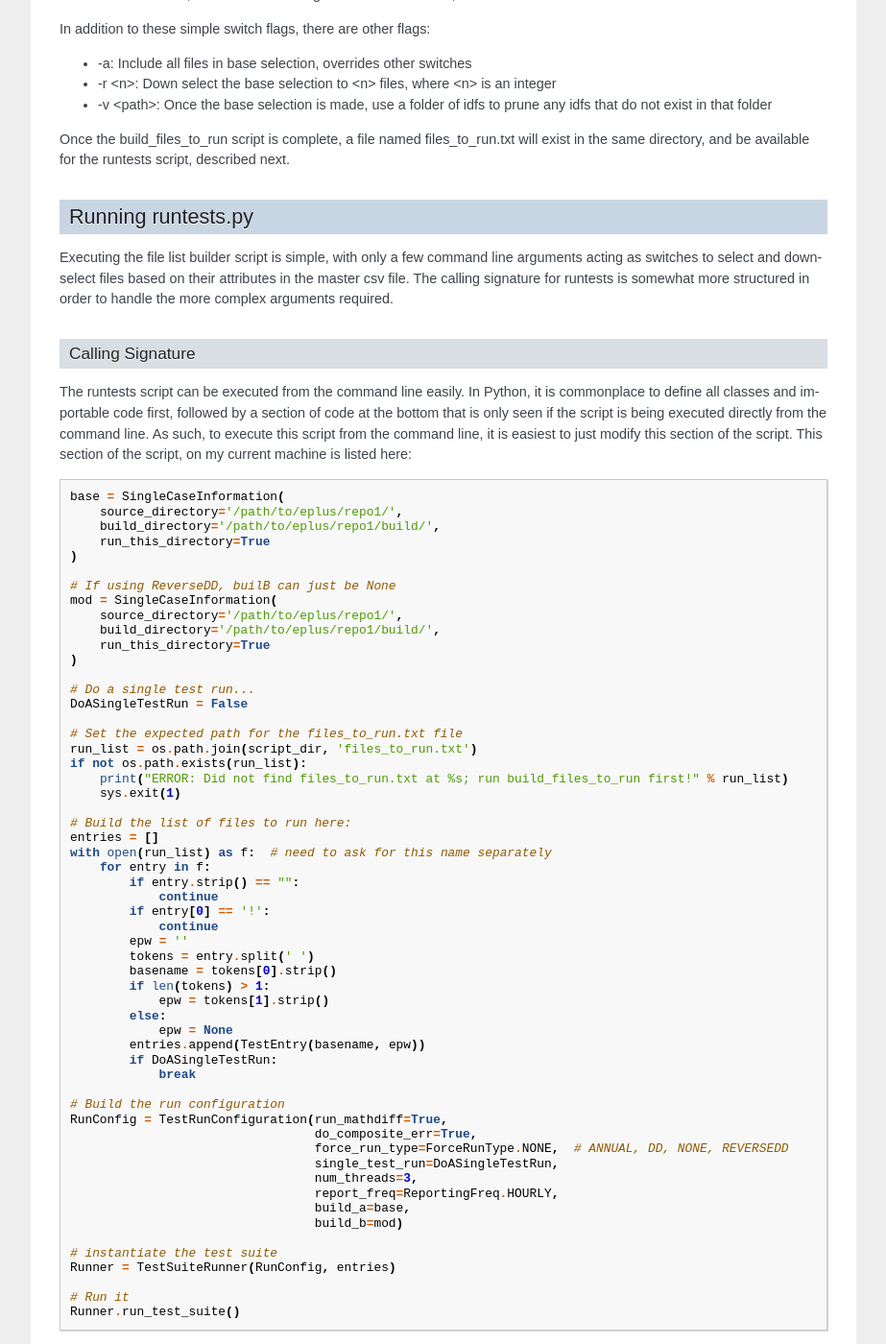
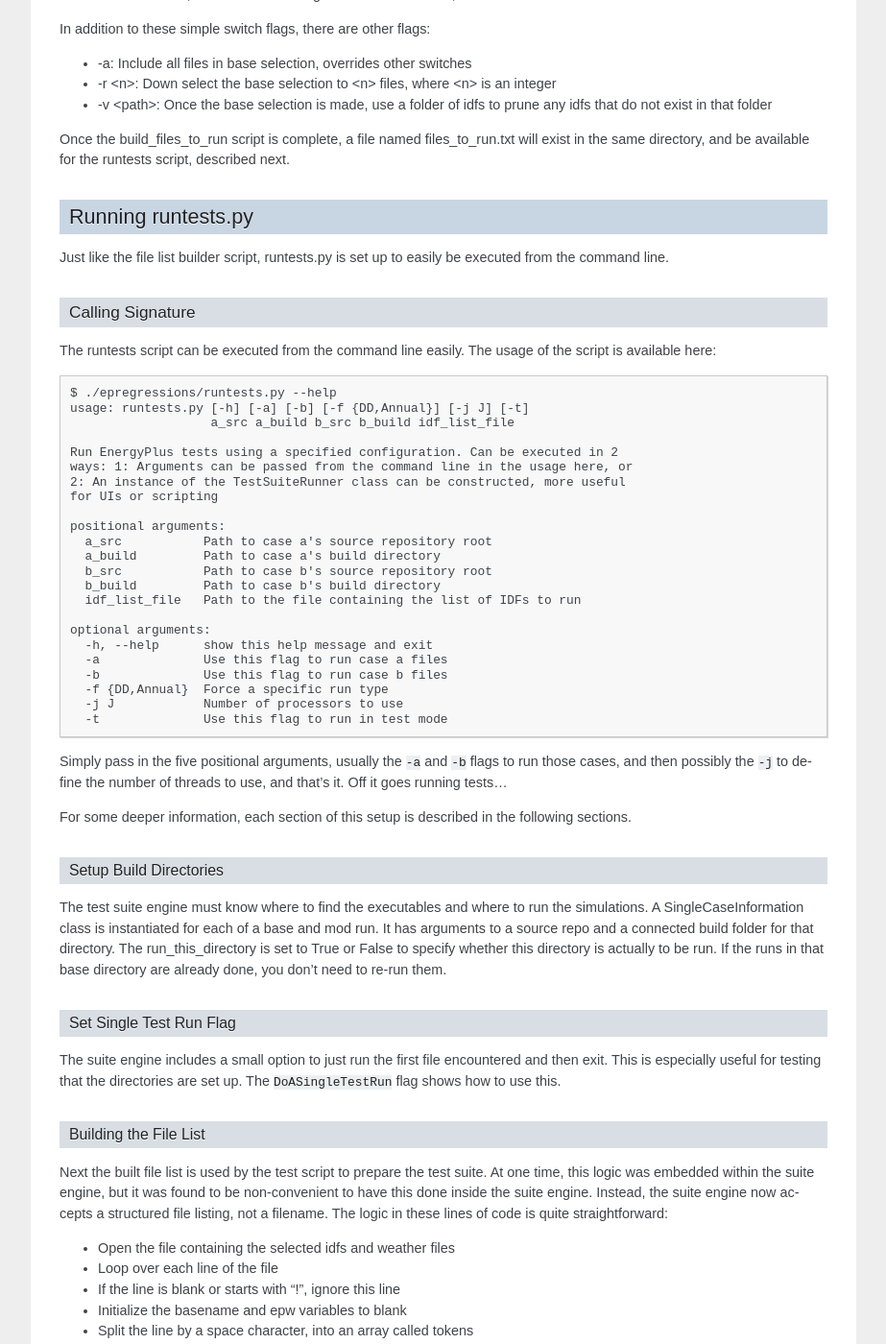
Before and after one commit to NREL/EnergyPlusRegressionTool, a Sphinx documentation site: the page built from docs/run_cli.rst, in a window 1280 px wide and 1400 px high, scrolled down 1629 px. Shown: the whole window at 96% size, without its empty margins (198-1121 px from the left). Built offline with Sphinx 7.4.7, drawn with Linux system fonts in a browser that asks for light colours; some of the changed text lies outside the part shown.

Commit message:
Added nice CLI for runtests; updated documentation

```diff
--- a/docs/run_cli.rst
+++ b/docs/run_cli.rst
@@ -97,84 +97,48 @@ for the runtests script, described next.
 Running runtests.py
 -------------------
 
-Executing the file list builder script is simple, with only a few
-command line arguments acting as switches to select and down-select
-files based on their attributes in the master csv file. The calling
-signature for runtests is somewhat more structured in order to handle
-the more complex arguments required.
+Just like the file list builder script, runtests.py is set up to easily be executed
+from the command line.
 
 Calling Signature
 ~~~~~~~~~~~~~~~~~
 
-The runtests script can be executed from the command line easily. In
-Python, it is commonplace to define all classes and importable code
-first, followed by a section of code at the bottom that is only seen if
-the script is being executed directly from the command line. As such, to
-execute this script from the command line, it is easiest to just modify
-this section of the script. This section of the script, on my current
-machine is listed here:
+The runtests script can be executed from the command line easily. The
+usage of the script is available here:
 
 ::
 
-    base = SingleCaseInformation(
-        source_directory='/path/to/eplus/repo1/',
-        build_directory='/path/to/eplus/repo1/build/',
-        run_this_directory=True
-    )
+    $ ./epregressions/runtests.py --help
+    usage: runtests.py [-h] [-a] [-b] [-f {DD,Annual}] [-j J] [-t]
+                       a_src a_build b_src b_build idf_list_file
 
-    # If using ReverseDD, builB can just be None
-    mod = SingleCaseInformation(
-        source_directory='/path/to/eplus/repo1/',
-        build_directory='/path/to/eplus/repo1/build/',
-        run_this_directory=True
-    )
+    Run EnergyPlus tests using a specified configuration. Can be executed in 2
+    ways: 1: Arguments can be passed from the command line in the usage here, or
+    2: An instance of the TestSuiteRunner class can be constructed, more useful
+    for UIs or scripting
 
-    # Do a single test run...
-    DoASingleTestRun = False
+    positional arguments:
+      a_src           Path to case a's source repository root
+      a_build         Path to case a's build directory
+      b_src           Path to case b's source repository root
+      b_build         Path to case b's build directory
+      idf_list_file   Path to the file containing the list of IDFs to run
 
-    # Set the expected path for the files_to_run.txt file
-    run_list = os.path.join(script_dir, 'files_to_run.txt')
-    if not os.path.exists(run_list):
-        print("ERROR: Did not find files_to_run.txt at %s; run build_files_to_run first!" % run_list)
-        sys.exit(1)
-
-    # Build the list of files to run here:
-    entries = []
-    with open(run_list) as f:  # need to ask for this name separately
-        for entry in f:
-            if entry.strip() == "":
-                continue
-            if entry[0] == '!':
-                continue
-            epw = ''
-            tokens = entry.split(' ')
-            basename = tokens[0].strip()
-            if len(tokens) > 1:
-                epw = tokens[1].strip()
-            else:
-                epw = None
-            entries.append(TestEntry(basename, epw))
-            if DoASingleTestRun:
-                break
-
-    # Build the run configuration
-    RunConfig = TestRunConfiguration(run_mathdiff=True,
-                                     do_composite_err=True,
-                                     force_run_type=ForceRunType.NONE,  # ANNUAL, DD, NONE, REVERSEDD
-                                     single_test_run=DoASingleTestRun,
-                                     num_threads=3,
-                                     report_freq=ReportingFreq.HOURLY,
-                                     build_a=base,
-                                     build_b=mod)
-
-    # instantiate the test suite
-    Runner = TestSuiteRunner(RunConfig, entries)
-
-    # Run it
-    Runner.run_test_suite()
+    optional arguments:
+      -h, --help      show this help message and exit
+      -a              Use this flag to run case a files
+      -b              Use this flag to run case b files
+      -f {DD,Annual}  Force a specific run type
+      -j J            Number of processors to use
+      -t              Use this flag to run in test mode
 
 
-Each section of this setup is described in the following sections:
+
+Simply pass in the five positional arguments, usually the ``-a`` and ``-b`` flags
+to run those cases, and then possibly the ``-j`` to define the number of
+threads to use, and that's it.  Off it goes running tests...
+
+For some deeper information, each section of this setup is described in the following sections.
 
 Setup Build Directories
 '''''''''''''''''''''''
```
Also changed, not shown: 1 other file.
